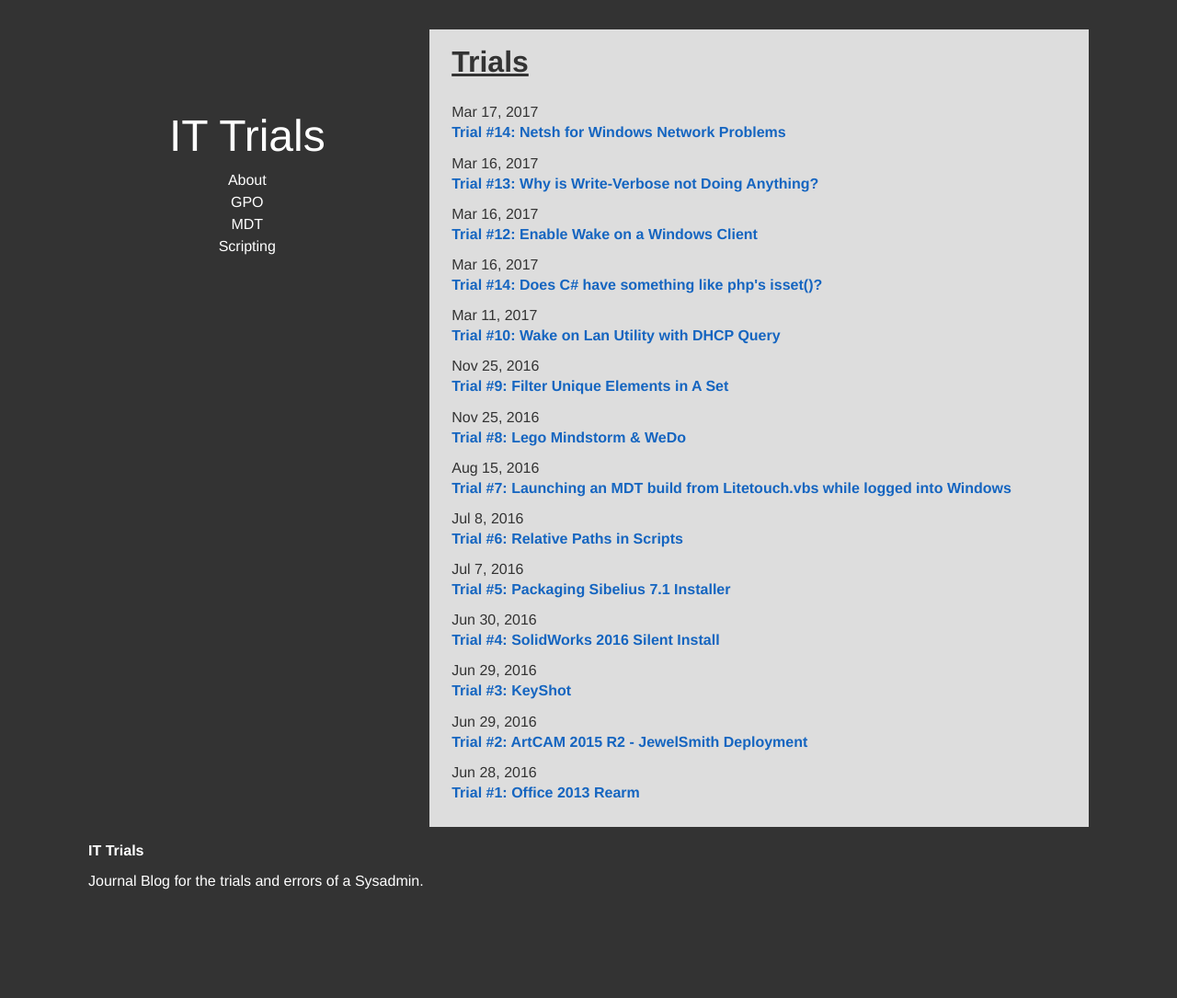
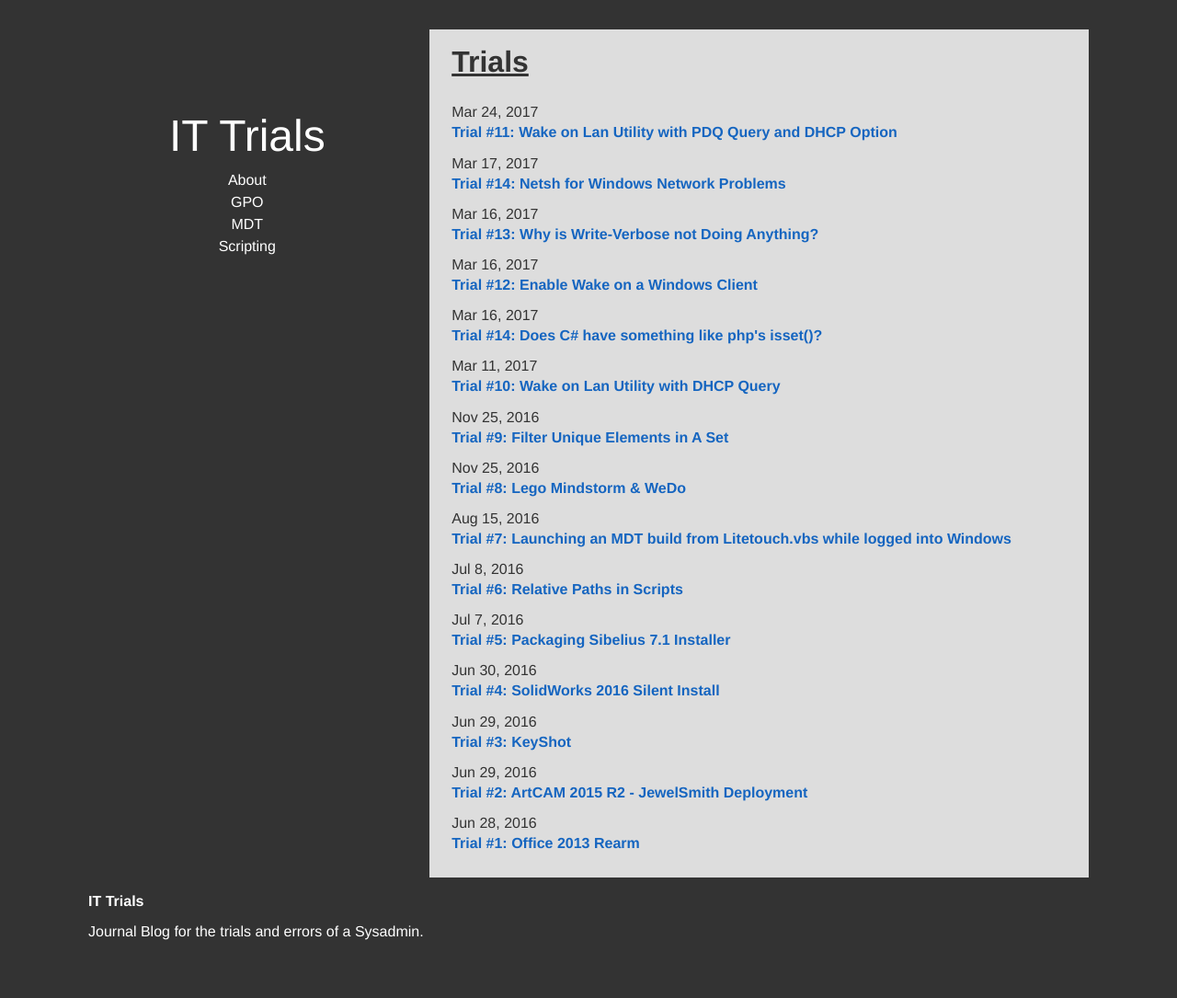
Before and after one commit to IT-trials/IT-trials.github.io, a Jekyll site: the page built from index.html, in a window 1280 px wide. Shown: the whole page at 92% size. Built offline with Jekyll 4.4.1, drawn with Linux system fonts in a browser that asks for light colours; before the commit the page ends 1030 px from its top, so only the background shows below that; some of the changed lines change nothing that is shown.

Commit message:
Update and rename wake-on-lan-with-pdq-query.markdown to 2017-03-24-wake-on-lan-with-pdq-query.markdown

```diff
--- a/_posts/wake-on-lan-with-pdq-query.markdown
+++ b/_posts/2017-03-24-wake-on-lan-with-pdq-query.markdown
@@ -1,5 +1,5 @@
 ---
-title: Wake on Lan Utility with PDQ Query
+title: Wake on Lan Utility with PDQ Query and DHCP Option
 number: 11
 layout: post
 categories: Scripting
@@ -19,13 +19,21 @@ To achieve this I first thought to reference an existing collection of MAC addre
 using a query against a local [ARP Cache](https://en.wikipedia.org/wiki/Address_Resolution_Protocol#Example)
 was discussed but this seemed far more limited than a query against a DHCP server.
 
+I did a rough and dirty proof of concept in this [previous post]({% post_url 2017-11-27-wake-on-lan-with-dhcp-utility %}).  However all of the importantant content is included here and the solution is far more refined.
+
 The following is a working attempt at combining both DHCP queries with an implementation of a Wake on LAN Utility
 from depicus' imaginatively called [Wake on Lan](https://www.depicus.com/wake-on-lan/).
-
-I intend to use [Parameter Sets](https://blogs.technet.microsoft.com/heyscriptingguy/2011/06/30/use-parameter-sets-to-simplify-powershell-commands/)
 
 {% gist 96960b1830ba029c302919e1cdeb9645 %}
 
 ## Pitfalls
 
   -  Need to initiate Wake on LAN command on a computer on the same Subnet\VLAN as the target computer or utilise a less than completely basic router config (see. [Subnet directed broadcasts](https://en.wikipedia.org/wiki/Wake-on-LAN#Subnet_directed_broadcasts)).
+  -  This can be achieved with some success within PDQ inventory without the need for a new tool.  However, I have been frustrated by the programs implentation of a heartbeat which can give a false positive on computers that are turned off and whose last know IP address has been leased to another host which then responds in place of the target host.  In further defence of this additional PowerShell solution, it can more easily be used on subnets outside the scope of a pdq instance and can be more easily automated as part of a maintainance or productivity shedule.
+  -  I beleive that SSCM might have a toolset which completely encompases all of these features but there are many domains too small to justify the need for SSCM.
+
+## Extention Ideas
+
+  -  Invoke WOL command on a remote server that is inside the subnet of the target computer. e.g. -script {function:WOL} -a
+  -  Break all company specific information into a config file.
+  -  Include feature to test for WOL success with logging and a repeat cycle for failed attempts.
```
